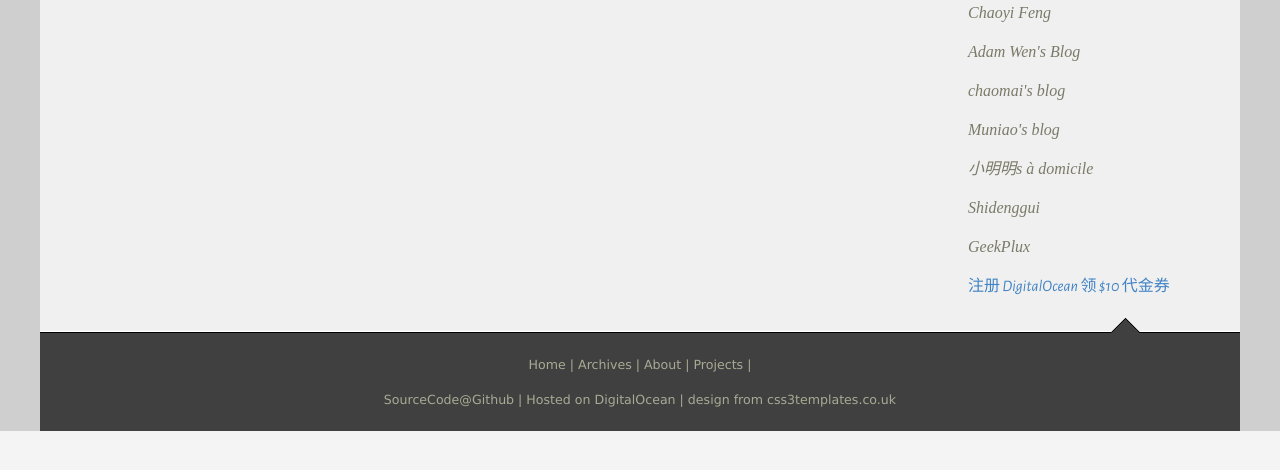
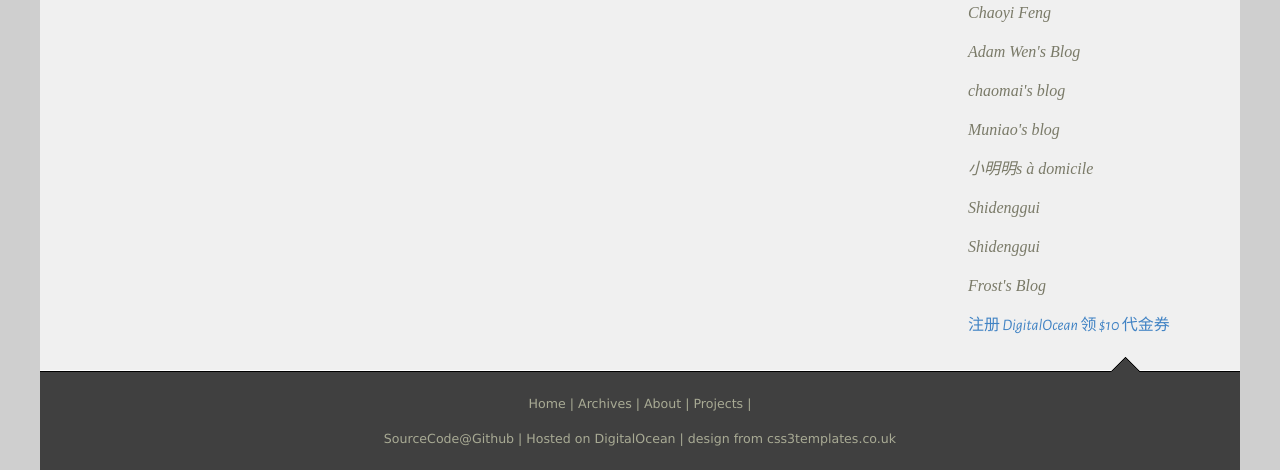
Before and after one commit to laike9m/My_Blog, a Django app: page /blog/ in a window 1280 px wide. Shown: the part 1470-1940 px from the top of the page. Before the commit the page ends 1901 px from the top, so only its background shows below. Run offline with Django 3.2, Linux system fonts and the light colour scheme; data that the repository does not hold is empty; some libraries are stand-ins or nearby versions; some web fonts are replaced.

Commit message:
Update blog_base.html

```diff
--- a/css3two_blog/templates/css3two_blog/blog_base.html
+++ b/css3two_blog/templates/css3two_blog/blog_base.html
@@ -233,8 +233,12 @@
                  class="blogroll">Shidenggui</a>
             </p>
             <p>
-              <a href="https://geekplux.com/friends/" target="_blank"
-                 class="blogroll">GeekPlux</a>
+              <a href="https://shidenggui.com" target="_blank"
+                 class="blogroll">Shidenggui</a>
+            </p>
+            <p>
+              <a href="https://frostming.com" target="_blank"
+                 class="blogroll">Frost's Blog</a>
             </p>
           </div>
           <p>
```
